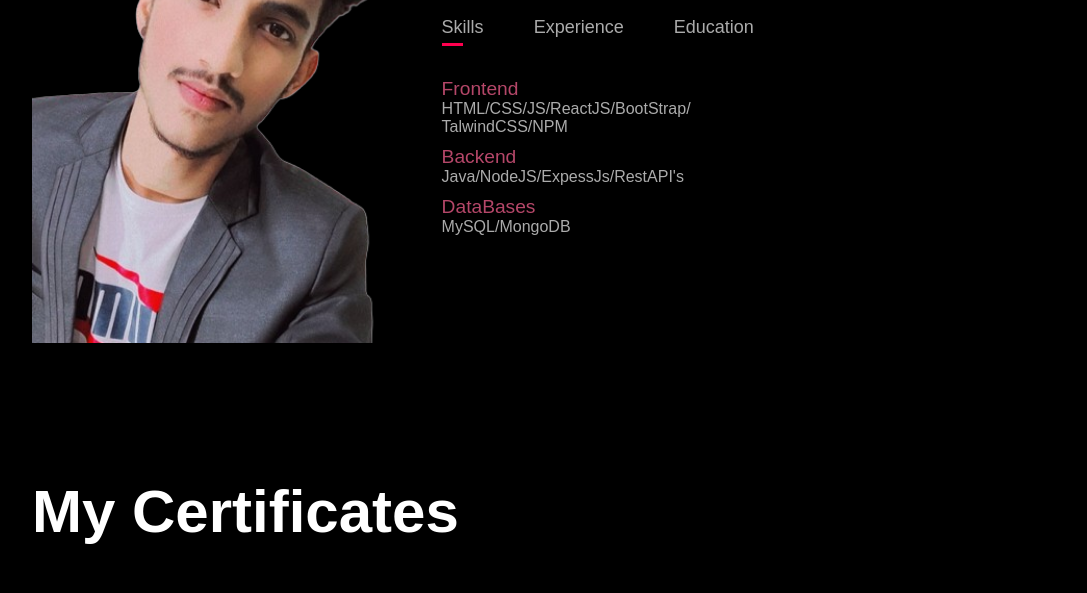
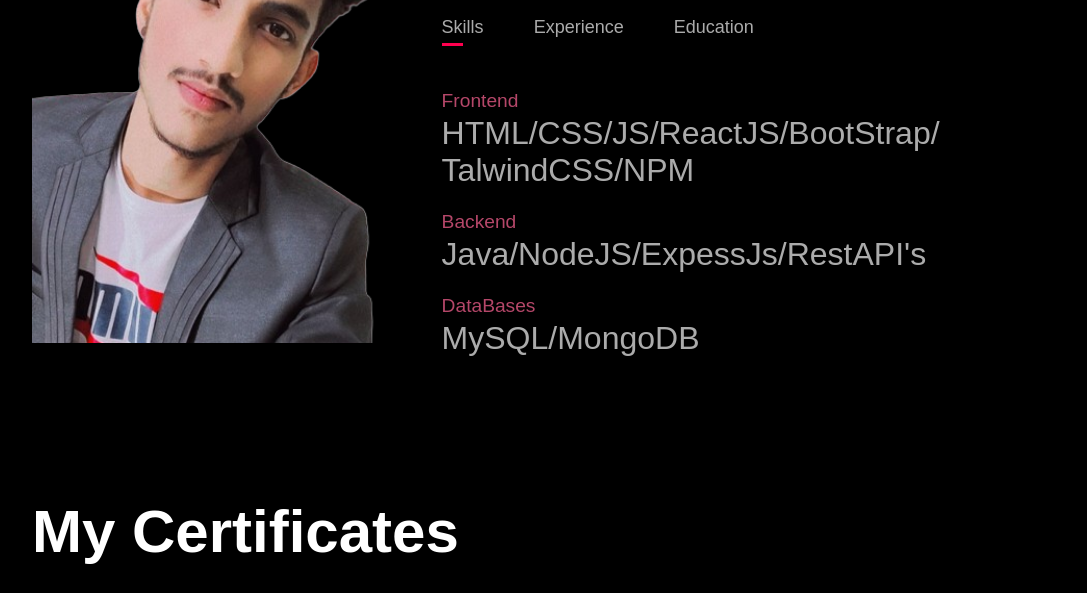
Before and after one commit to anshulBL07/Portfolio-, a plain HTML site: page index.html in a window 1280 px wide. Shown: the part 1102-1695 px from the top of the page, without its empty margins (96-1183 px from the left). Drawn offline with Linux system fonts and the light colour scheme.

Commit message:
Update style.css
Extend Font-sixe

```diff
--- a/style.css
+++ b/style.css
@@ -168,9 +168,9 @@ nav ul li a:hover::after {
 .tab-contents.active-tab {
     display: block;
 }
-/* .ss {
+.ss {
     font-size: 2rem;
-} */
+}
 
 /* -------services */
 
```
